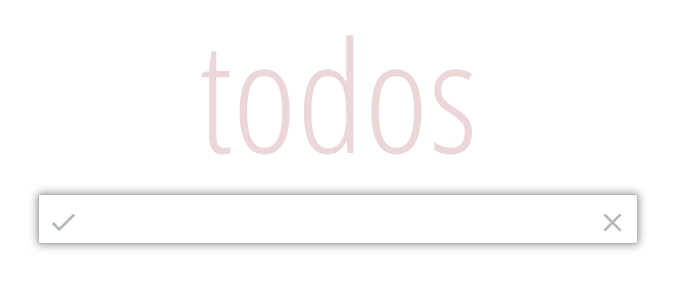
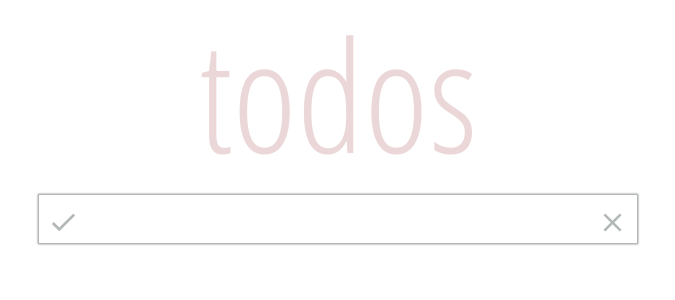
Before and after one commit to UncleFairy/todo-app-hooks, a React (Create React App) app: page / in a window 1280 px wide. Shown: the top 300 px of the page, without its empty margins (302-977 px from the left). Built offline with nearby package versions, Linux system fonts and the light colour scheme.

Commit message:
TodoInput component + styling

```diff
--- a/src/components/todo/styles.css
+++ b/src/components/todo/styles.css
@@ -2,21 +2,21 @@
   width: 600px;
   height: 50px;
   border: 1px solid #b2b8b4;
-  border-radius: 2px;
   margin: 0 auto;
   overflow: hidden;
-  box-shadow: 0 0 10px rgba(0, 0, 0, 0.5);
+  box-shadow: 0 0 2px rgba(0, 0, 0, 0.5);
 }
 .todo-element-height {
   height: 50px;
 }
 .todo-p {
   border: 0px;
-  font-size: 20px;
-  font-weight: 400;
+  font-size: 24px;
   outline: none;
   margin: 0;
   padding: 8px;
+  font-family: 'Pacifico', cursive;
+  color: #b2b8b4;
 }
 .todo-button {
   background: white;
```
Also changed, not shown: src/components/todoInput/styles.css (added), src/components/todoInput/todoInput.js (added).
